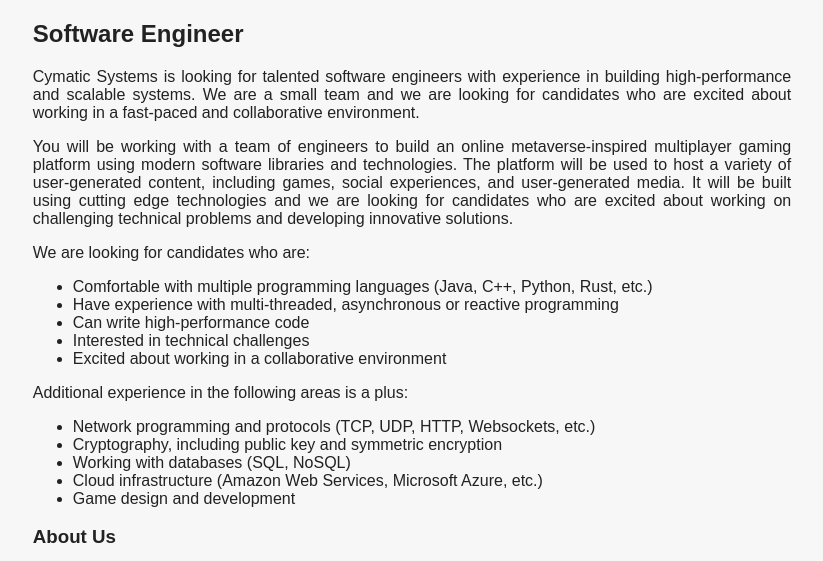
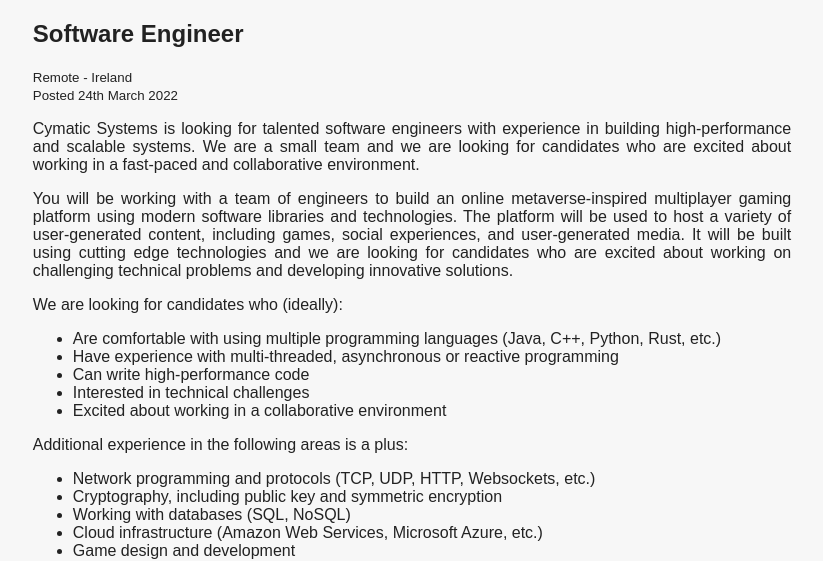
Before and after one commit to Cymatic-Systems/cymatic.ie, a plain HTML site: page positions.html in a window 1280 px wide. Shown: the part 272-833 px from the top of the page, without its empty margins (228-1051 px from the left). Drawn offline with Linux system fonts and the light colour scheme.

Commit message:
Update positions.html

```diff
--- a/positions.html
+++ b/positions.html
@@ -36,6 +36,8 @@
       font-family: Sans-Serif;
       min-width: 400px;
       width: 60%;
+      padding-left: 8px;
+      padding-right: 8px;
     }
     .page_title {
       text-align: center;
@@ -50,11 +52,15 @@
     </div>
     <div class="text_content">
       <h2 id="software-engineer">Software Engineer</h2>
+      <small>Remote - Ireland</small>
+      <br />
+      <small>Posted 24th March 2022</small>
+      <br />
       <p>Cymatic Systems is looking for talented software engineers with experience in building high-performance and scalable systems. We are a small team and we are looking for candidates who are excited about working in a fast-paced and collaborative environment.</p>
       <p>You will be working with a team of engineers to build an online metaverse-inspired multiplayer gaming platform using modern software libraries and technologies. The platform will be used to host a variety of user-generated content, including games, social experiences, and user-generated media. It will be built using cutting edge technologies and we are looking for candidates who are excited about working on challenging technical problems and developing innovative solutions.</p>
-      <p>We are looking for candidates who are:</p>
+      <p>We are looking for candidates who (ideally):</p>
       <ul>
-      <li>Comfortable with multiple programming languages (Java, C++, Python, Rust, etc.)</li>
+      <li>Are comfortable with using multiple programming languages (Java, C++, Python, Rust, etc.)</li>
       <li>Have experience with multi-threaded, asynchronous or reactive programming</li>
       <li>Can write high-performance code</li>
       <li>Interested in technical challenges</li>
```
